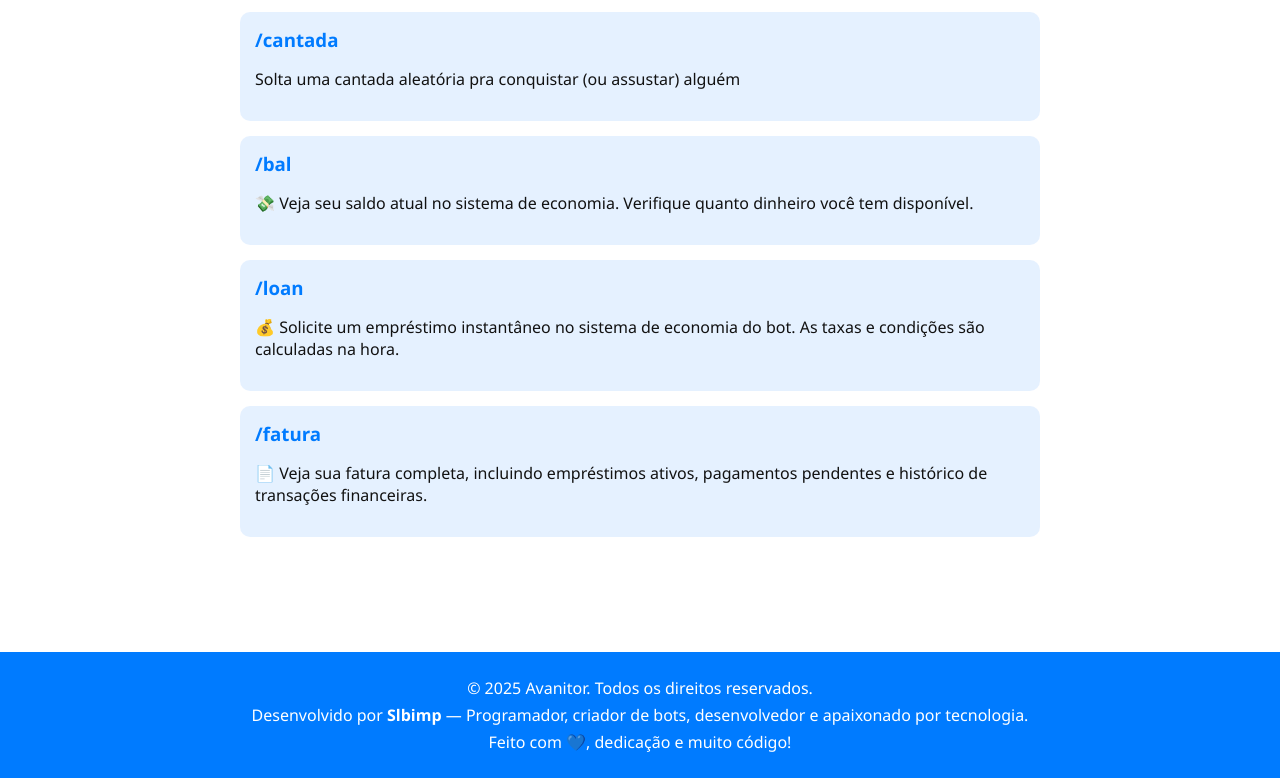
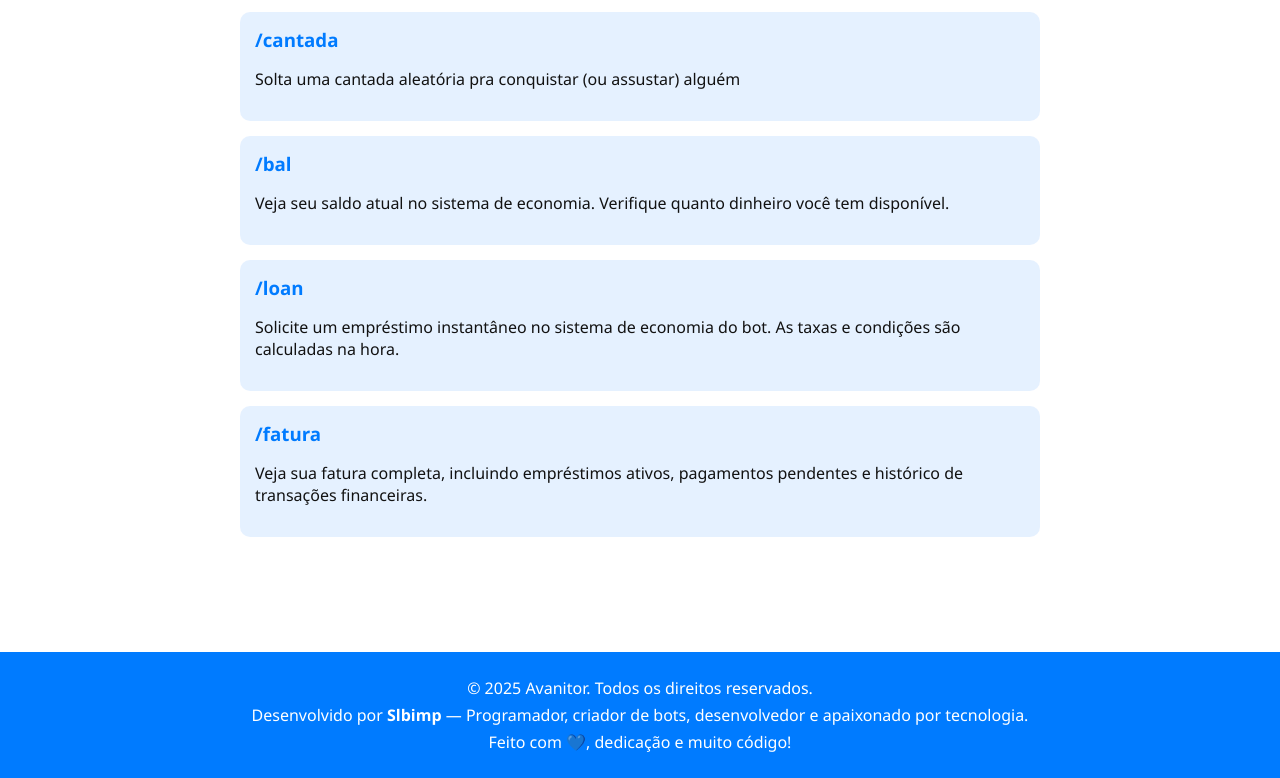
Before and after one commit to Sldark23/avanitor-bot, a plain HTML site: page comandos.html in a window 1280 px wide. Shown: the part 1777-2555 px from the top of the page. Drawn offline with Linux system fonts and the light colour scheme.

Commit message:
Update comandos.html

```diff
--- a/comandos.html
+++ b/comandos.html
@@ -184,9 +184,9 @@
             { nome: "slot", desc: "Jogo de caça-níquel." },
             { nome: "userinfo", desc: "Mostra informações de um usuário." },
             { nome: "cantada", desc: "Solta uma cantada aleatória pra conquistar (ou assustar) alguém" },
-        { nome: "bal", desc: "💸 Veja seu saldo atual no sistema de economia. Verifique quanto dinheiro você tem disponível." },
-{ nome: "loan", desc: "💰 Solicite um empréstimo instantâneo no sistema de economia do bot. As taxas e condições são calculadas na hora." },
-{ nome: "fatura", desc: "📄 Veja sua fatura completa, incluindo empréstimos ativos, pagamentos pendentes e histórico de transações financeiras." }
+        { nome: "bal", desc: "Veja seu saldo atual no sistema de economia. Verifique quanto dinheiro você tem disponível." },
+{ nome: "loan", desc: "Solicite um empréstimo instantâneo no sistema de economia do bot. As taxas e condições são calculadas na hora." },
+{ nome: "fatura", desc: "Veja sua fatura completa, incluindo empréstimos ativos, pagamentos pendentes e histórico de transações financeiras." }
         ];
 
         const container = document.getElementById('commands');
```
